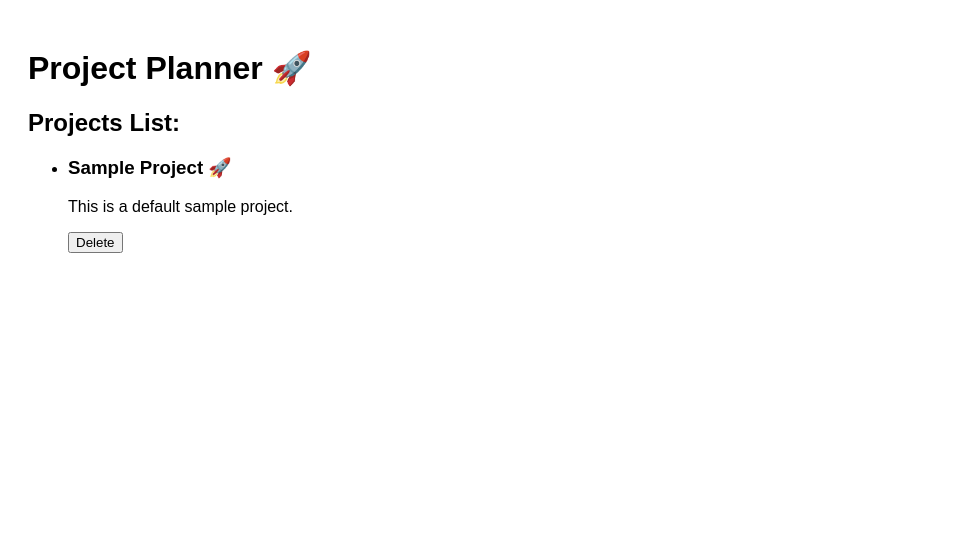
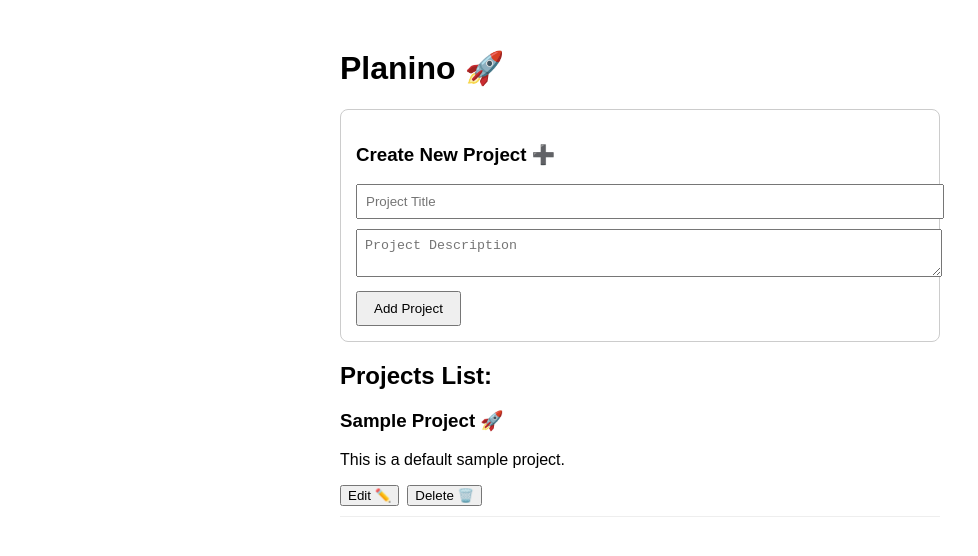
Before and after one commit to s-a-jafari/planino, a React (Vite) app: page / in a window 1280 px wide. Shown: the top 556 px of the page, without its empty margins (0-978 px from the left). Built offline with nearby package versions, Linux system fonts and the light colour scheme.

Commit message:
feat: add ProjectItem component with inline edit capability

```diff
--- a/src/App.jsx
+++ b/src/App.jsx
@@ -1,22 +1,26 @@
 import { useProjects } from './context/ProjectContext';
+import { ProjectForm } from './ProjectForm';
+import { ProjectItem } from './ProjectItem';
 
 function App() {
-  const { projects, addProject, deleteProject } = useProjects();
+  const { projects } = useProjects();
 
   return (
-    <div style={{ padding: '20px', fontFamily: 'sans-serif' }}>
-      <h1>Project Planner 🚀</h1>
+    <div style={{ padding: '20px', fontFamily: 'sans-serif', maxWidth: '600px', margin: '0 auto' }}>
+      <h1>Planino 🚀</h1>
+
+      <ProjectForm />
 
       <h2>Projects List:</h2>
-      <ul>
-        {projects.map((project) => (
-          <li key={project.id} style={{ marginBottom: '15px' }}>
-            <h3>{project.title}</h3>
-            <p>{project.description}</p>
-            <button onClick={() => deleteProject(project.id)}>Delete</button>
-          </li>
-        ))}
-      </ul>
+      {projects.length === 0 ? (
+        <p>No projects available.</p>
+      ) : (
+        <ul style={{ listStyle: 'none', padding: 0 }}>
+          {projects.map((project) => (
+            <ProjectItem key={project.id} project={project} />
+          ))}
+        </ul>
+      )}
     </div>
   );
 }
--- /dev/null
+++ b/src/ProjectForm.jsx
@@ -0,0 +1,49 @@
+import { useState } from 'react';
+import { useProjects } from './context/ProjectContext';
+
+export function ProjectForm() {
+  const [title, setTitle] = useState('');
+  const [description, setDescription] = useState('');
+
+  const { addProject } = useProjects();
+
+  const handleSubmit = (e) => {
+    e.preventDefault();
+
+    if (!title.trim()) return;
+
+    addProject(title, description);
+
+    setTitle('');
+    setDescription('');
+  };
+
+  return (
+    <form onSubmit={handleSubmit} style={{ marginBottom: '20px', padding: '15px', border: '1px solid #ccc', borderRadius: '8px' }}>
+      <h3>Create New Project ➕</h3>
+
+      <div style={{ marginBottom: '10px' }}>
+        <input
+          type="text"
+          placeholder="Project Title"
+          value={title}
+          onChange={(e) => setTitle(e.target.value)}
+          style={{ width: '100%', padding: '8px' }}
+        />
+      </div>
+
+      <div style={{ marginBottom: '10px' }}>
+        <textarea
+          placeholder="Project Description"
+          value={description}
+          onChange={(e) => setDescription(e.target.value)}
+          style={{ width: '100%', padding: '8px' }}
+        />
+      </div>
+
+      <button type="submit" style={{ padding: '8px 16px', cursor: 'pointer' }}>
+        Add Project
+      </button>
+    </form>
+  );
+}
--- /dev/null
+++ b/src/ProjectItem.jsx
@@ -0,0 +1,52 @@
+import { useState } from 'react';
+import { useProjects } from './context/ProjectContext';
+
+export function ProjectItem({ project }) {
+  const [isEditing, setIsEditing] = useState(false);
+
+  const [title, setTitle] = useState(project.title);
+  const [description, setDescription] = useState(project.description);
+
+  const { deleteProject, editProject } = useProjects();
+
+  const handleUpdate = (e) => {
+    e.preventDefault();
+    if (!title.trim()) return;
+
+    editProject(project.id, { title, description });
+    setIsEditing(false);
+  };
+
+  return (
+    <li style={{ marginBottom: '15px', borderBottom: '1px solid #eee', paddingBottom: '10px' }}>
+      {isEditing ? (
+        <form onSubmit={handleUpdate}>
+          <div style={{ marginBottom: '8px' }}>
+            <input
+              type="text"
+              value={title}
+              onChange={(e) => setTitle(e.target.value)}
+              style={{ width: '100%', padding: '6px' }}
+            />
+          </div>
+          <div style={{ marginBottom: '8px' }}>
+            <textarea
+              value={description}
+              onChange={(e) => setDescription(e.target.value)}
+              style={{ width: '100%', padding: '6px' }}
+            />
+          </div>
+          <button type="submit" style={{ marginRight: '8px' }}>Save 💾</button>
+          <button type="button" onClick={() => setIsEditing(false)}>Cancel ❌</button>
+        </form>
+      ) : (
+        <div>
+          <h3>{project.title}</h3>
+          <p>{project.description}</p>
+          <button onClick={() => setIsEditing(true)} style={{ marginRight: '8px' }}>Edit ✏️</button>
+          <button onClick={() => deleteProject(project.id)}>Delete 🗑️</button>
+        </div>
+      )}
+    </li>
+  );
+}
```
